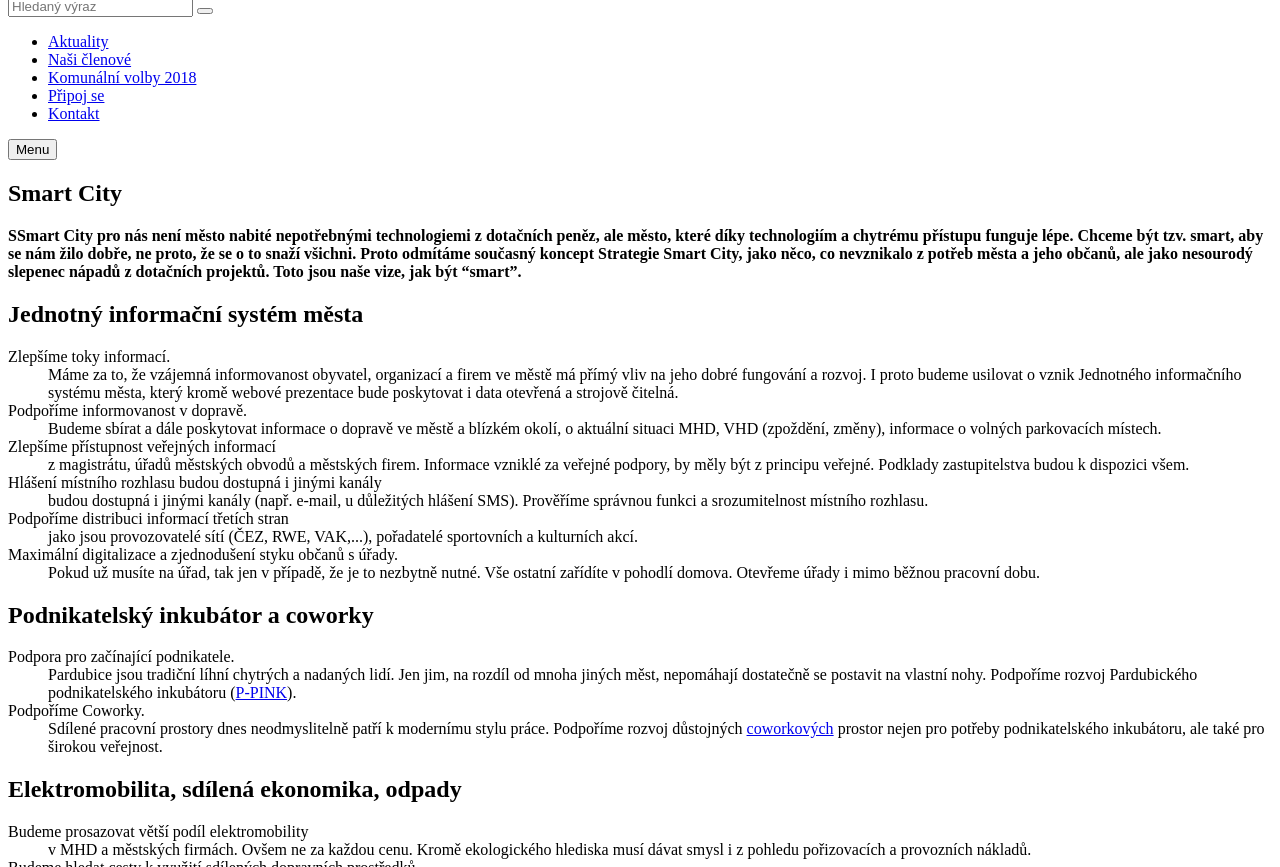
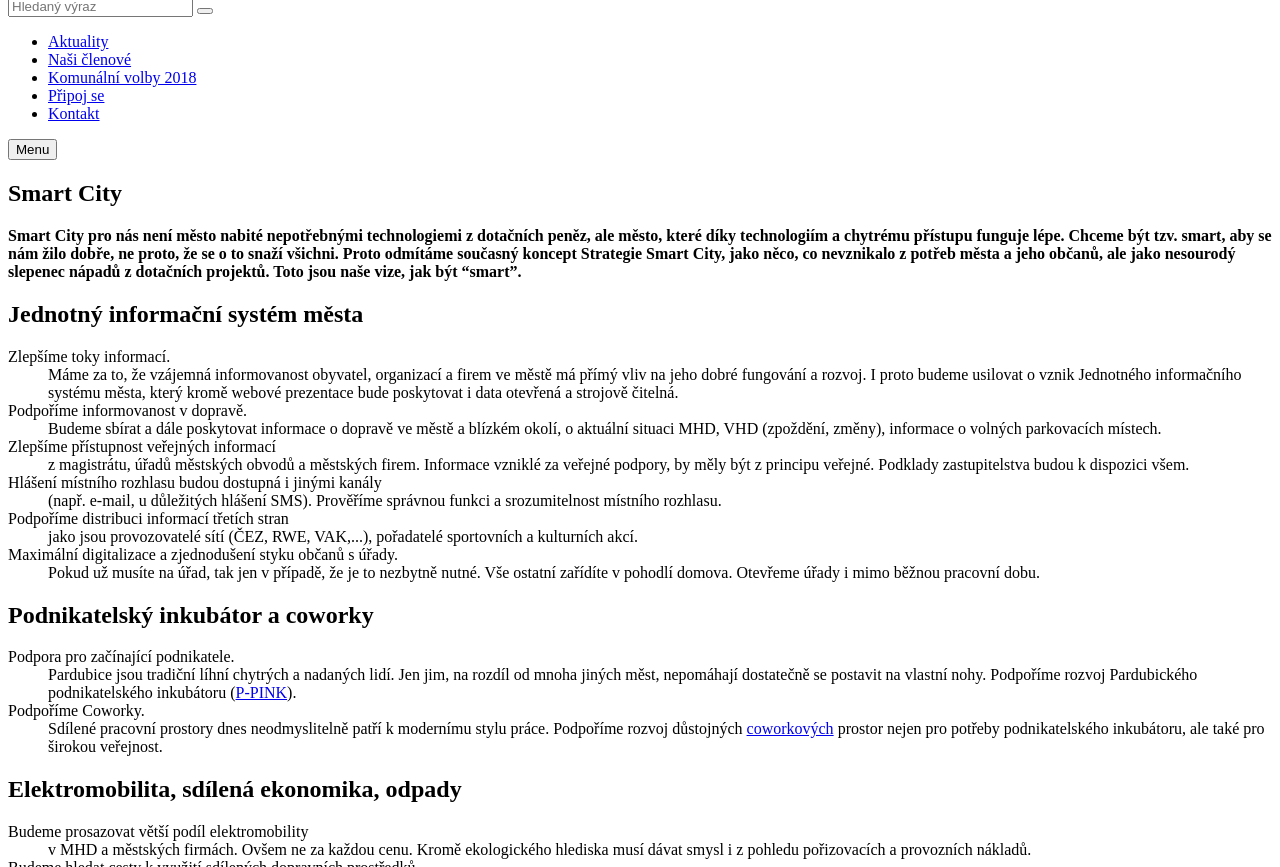
Before and after one commit to pirati-web/pardubice.pirati.cz, a Jekyll site: the page built from _program/smart-city.md, in a window 1280 px wide and 900 px high, scrolled down 2419 px, cut to the strip 33-900 px from the top of the window. Built offline with Jekyll 4.4.1, drawn with Linux system fonts in a browser that asks for light colours; comment, search, counter and statistics services are not loaded.

Commit message:
[improve] multiple fixes

```diff
--- a/_config.yml
+++ b/_config.yml
@@ -70,7 +70,7 @@ defaults:   # defaults values for collection scope
 
 organization:
   name: Česká pirátská strana - KS Pardubický kraj
-  email: pardubice@pirati.cz
+  email: pavel.stepanek@pirati.cz
   phone: +420 770 113 647
   address: |
     Radoušova 14
--- a/_includes/article-list/featured_article.html
+++ b/_includes/article-list/featured_article.html
@@ -5,7 +5,7 @@
       <!-- BlogPosting image -->
       <a href="{{ article.url | relative_url }}">
         <div itemprop="image" itemtype="http://schema.org/ImageObject" class="c-BlogPosting__image" itemscope="">
-          {% capture imgPath %}{% asset '{{ article.image }}' magick:resize="751x422" @path %}{% endcapture %}
+          {% capture imgPath %}{% asset '{{ article.image }}' magick:resize='751x422^' magick:gravity='center' magick:crop='751x422+0+0' @path %}{% endcapture %}
           <img src="{{ imgPath }}" alt="{{ article.title }}">
           <meta itemprop="url" content="{{ imgPath }}">
         </div>
--- a/_program/smart-city.md
+++ b/_program/smart-city.md
@@ -7,7 +7,7 @@ perex: Smart City pro nás není město nabité nepotřebnými technologiemi z d
 order: 2
 ---
 
-**SSmart City pro nás není město nabité nepotřebnými technologiemi z dotačních
+**Smart City pro nás není město nabité nepotřebnými technologiemi z dotačních
 peněz, ale město, které díky technologiím a chytrému přístupu funguje lépe.
 Chceme být tzv. smart, aby se nám žilo dobře, ne proto, že se o to snaží
 všichni. Proto odmítáme současný koncept Strategie Smart City, jako něco, co
@@ -24,7 +24,7 @@ dotačních projektů. Toto jsou naše vize, jak být “smart”.**
     <dt>Zlepšíme přístupnost veřejných informací</dt>
     <dd>z magistrátu, úřadů městských obvodů a městských firem. Informace vzniklé za veřejné podpory, by měly být z principu veřejné. Podklady zastupitelstva budou k dispozici všem.</dd>
     <dt>Hlášení místního rozhlasu budou dostupná i jinými kanály</dt>
-    <dd>budou dostupná i jinými kanály (např. e-mail, u důležitých hlášení SMS). Prověříme správnou funkci a srozumitelnost místního rozhlasu.</dd>
+    <dd>(např. e-mail, u důležitých hlášení SMS). Prověříme správnou funkci a srozumitelnost místního rozhlasu.</dd>
     <dt>Podpoříme distribuci informací třetích stran</dt>
     <dd>jako jsou provozovatelé sítí (ČEZ, RWE, VAK,...), pořadatelé sportovních a kulturních akcí.</dd>
     <dt>Maximální digitalizace a zjednodušení styku občanů s úřady.</dt>
--- a/kontakt/index.html
+++ b/kontakt/index.html
@@ -3,6 +3,8 @@ layout: default
 img: miscellaneous/cpice.jpg
 title: Kontaktní informace
 ---
+
+{% assign contactPersons = site.people | where_exp: "item","item.categories contains 'kontaktni_osoba'" | sort:"ordpak" %}
 
 <div class="c-BasicPage">
   <div class="c-BasicPage-content">
@@ -82,7 +84,6 @@ title: Kontaktní informace
           <div class="o-section-inner">
             <div class="o-section-block">
               <h2>Kontaktní osoba</h2>
-              {% assign contactPersons = site.people | where_exp: "item","item.categories contains 'kontaktni_osoba'" | sort:"ordpak" %}
               {% for person in contactPersons %}
                 {% include people/profile_badge.html item=person imgSize='big' %}
               {% endfor %}
```
Also changed, not shown: _program/doprava.md (+1 -1 lines).
